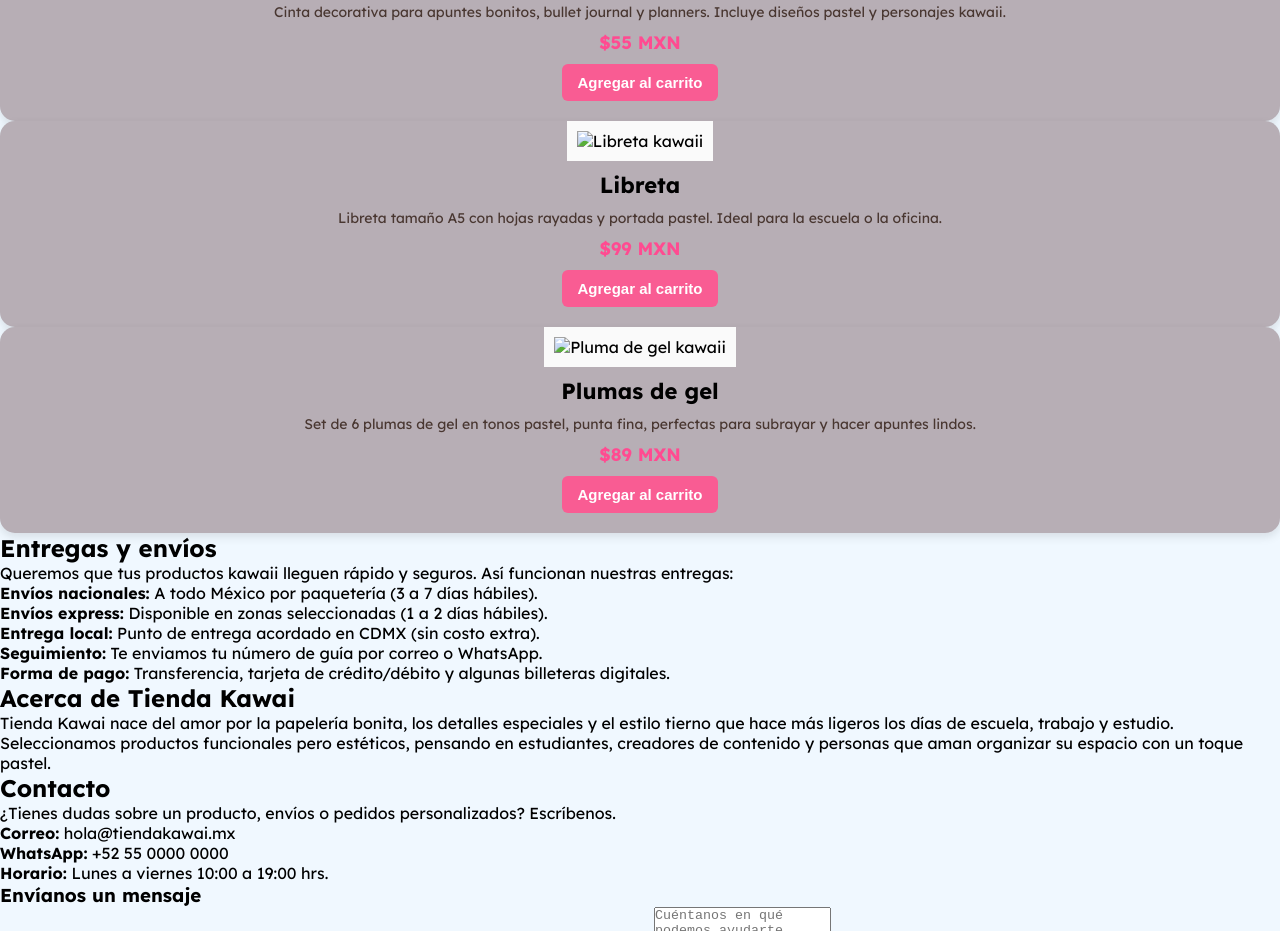
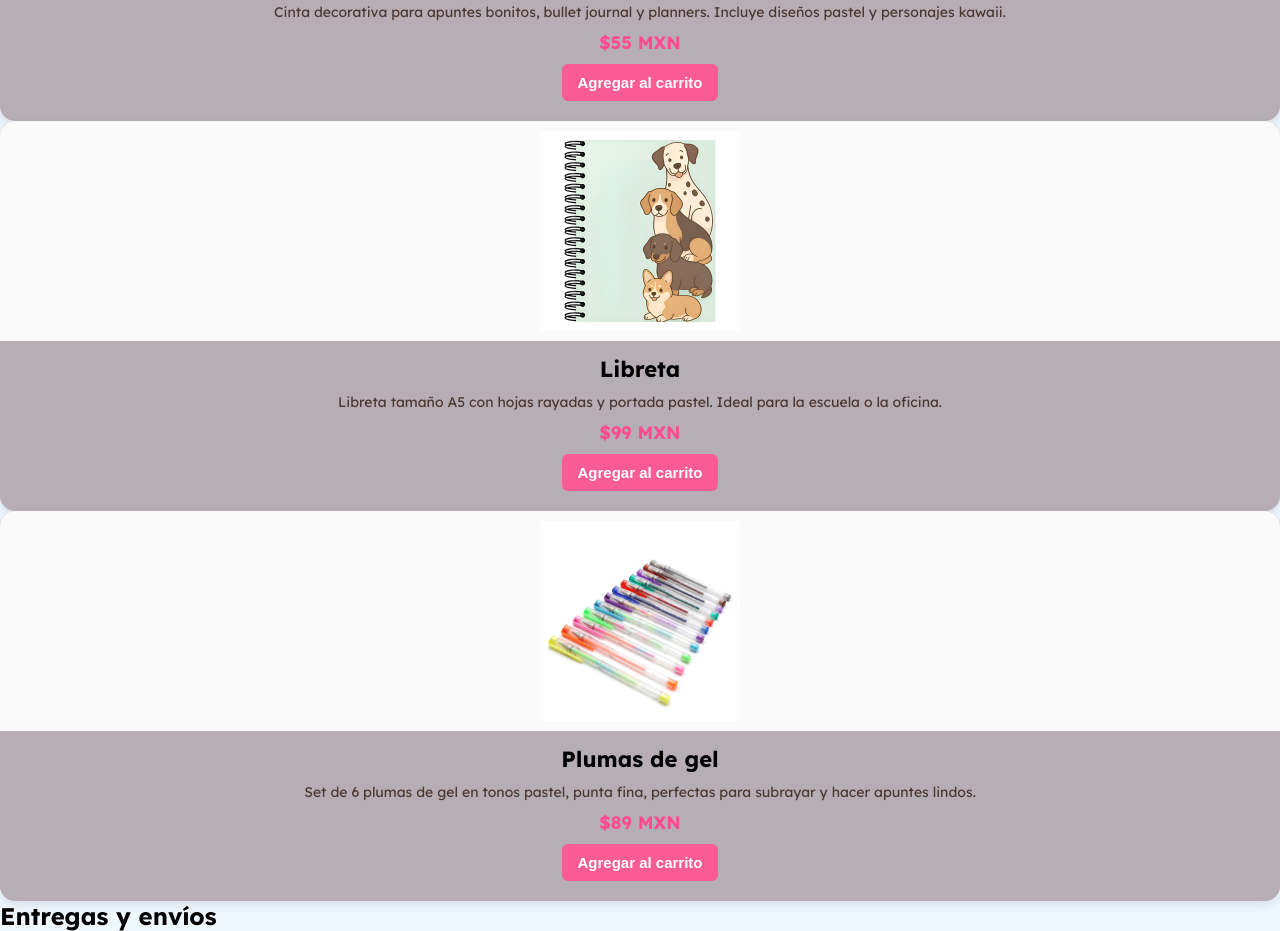
Before and after one commit to beltranpinedakevin-web/Tienda-Kawaii.github.io, a plain HTML site: page index.html in a window 1280 px wide. Shown: the part 839-1770 px from the top of the page. Drawn offline with Linux system fonts and the light colour scheme.

Commit message:
Reset básico

```diff
--- a/index.html
+++ b/index.html
@@ -57,7 +57,7 @@
 
                 <!-- Producto 3 -->
                 <div class="producto-tarjeta">
-                    <img src="img/libreta-perrito.jpeg" alt="Libreta kawaii" class="producto-img">
+                    <img src="img/libreta-perrito.jpg" alt="Libreta kawaii" class="producto-img">
                     <h3 class="producto-titulo">Libreta</h3>
                     <p class="producto-desc">
                         Libreta tamaño A5 con hojas rayadas y portada pastel. Ideal para la escuela o la oficina.
@@ -68,7 +68,7 @@
 
                 <!-- Producto 4 -->
                 <div class="producto-tarjeta">
-                    <img src="img/plumas-gel.jpeg" alt="Pluma de gel kawaii" class="producto-img">
+                    <img src="img/plumas-gel.jpg" alt="Pluma de gel kawaii" class="producto-img">
                     <h3 class="producto-titulo">Plumas de gel</h3>
                     <p class="producto-desc">
                         Set de 6 plumas de gel en tonos pastel, punta fina, perfectas para subrayar y hacer apuntes lindos.
```
